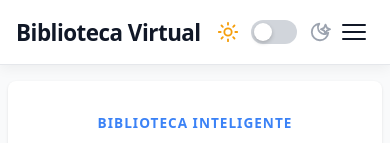
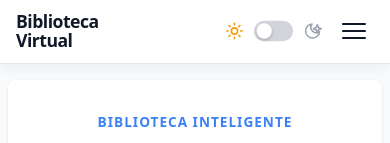
Before and after one commit to David-ZemaP/Biblioteca-virtual, a React (Vite) app: page / in a window 390 px wide. Shown: the top 143 px of the page. Built offline with nearby package versions, Linux system fonts and the light colour scheme; no server answers.

Commit message:
fix: Arreglando responsividad en NavBar

```diff
--- a/src/components/Navbar.scss
+++ b/src/components/Navbar.scss
@@ -209,16 +209,25 @@ input:checked + .slider:before {
   .hamburger {
     display: flex;
     order: 3;
+    flex-shrink: 0;
+  }
+
+  .navbar-title {
+    font-size: 1.1rem;
+    line-height: 1.1;
+    width: min-content;
   }
 
   .theme-switch-wrapper {
     order: 2;
-    margin-right: auto;
-    margin-left: $space-4;
+    margin-left: auto;
+    margin-right: $space-3;
+    transform: scale(0.85);
+    transform-origin: right center;
   }
 
   .navbar-container {
-    padding: $space-4;
+    padding: $space-3 $space-4;
   }
 
   .navbar-menu {
```
